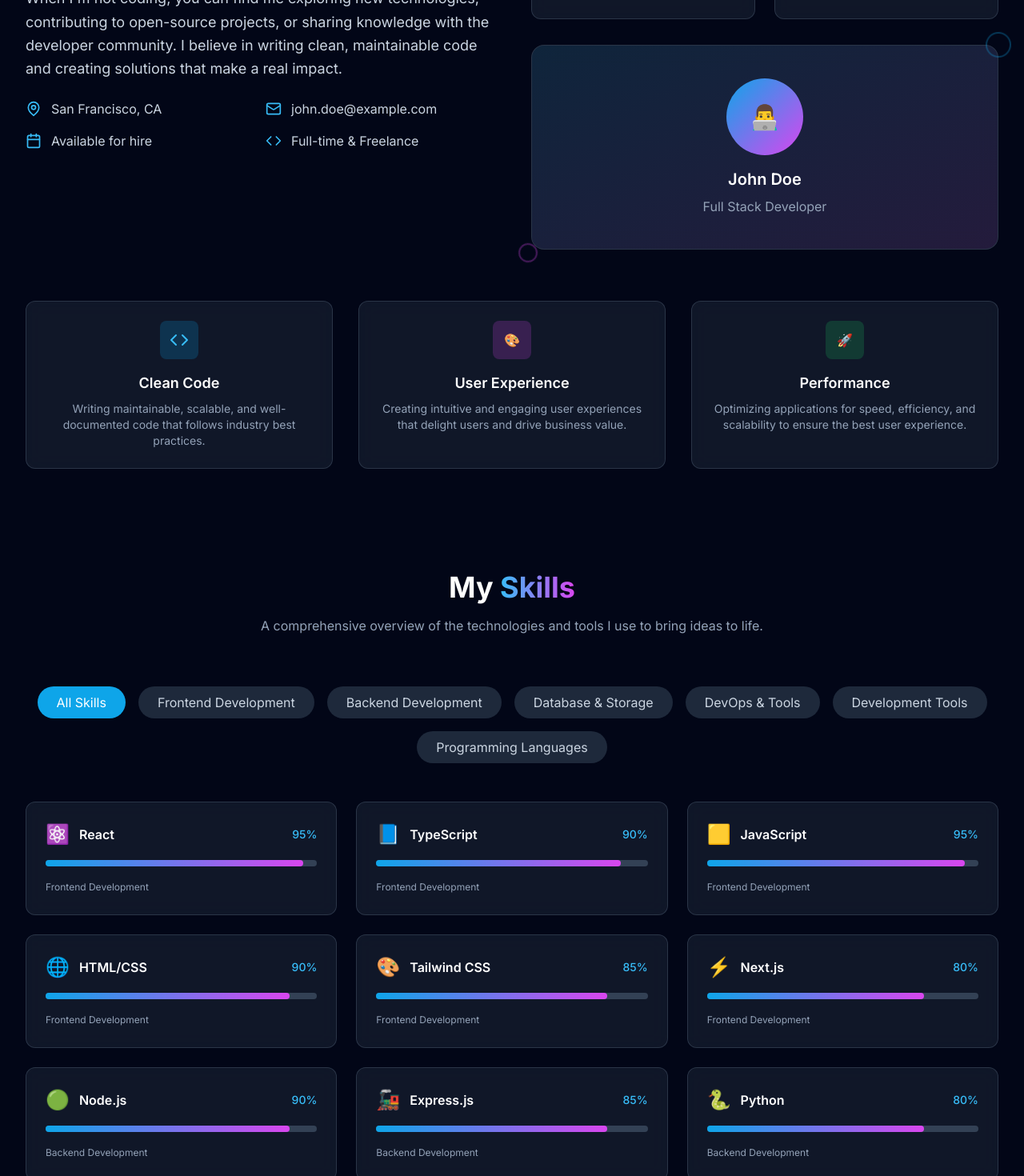
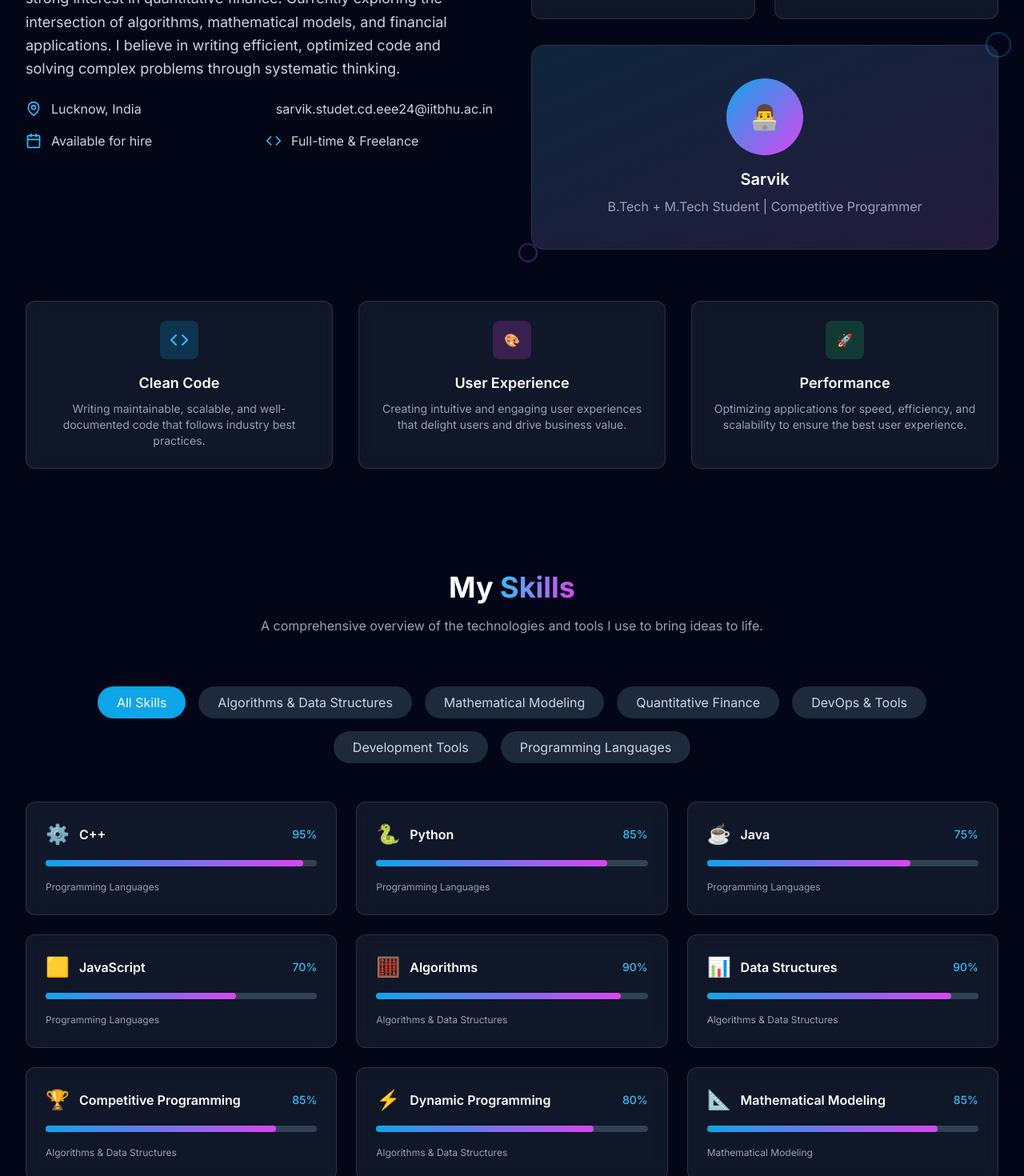
Before and after one commit to SarvikIIT/portfolio, a React (Create React App) app: page / in a window 1280 px wide. Shown: the part 1260-2730 px from the top of the page at 80% size. Built offline with nearby package versions, Linux system fonts and the light colour scheme.

Commit message:
Update portfolio with Sarvik's personal information: IIT BHU student, competitive programming, quantitative finance

```diff
--- a/src/data/experience.ts
+++ b/src/data/experience.ts
@@ -10,67 +10,35 @@
 }
 
 export const experience: TimelineItem[] = [
-  // Work Experience
+  // Education
   {
-    id: 'senior-developer',
-    title: 'Senior Full Stack Developer',
-    subtitle: 'TechCorp Inc.',
-    description: 'Led development of enterprise web applications using React, Node.js, and cloud technologies. Mentored junior developers and implemented best practices for code quality and performance.',
-    period: '2022 - Present',
-    type: 'work',
-    icon: '💼',
-    tags: ['React', 'Node.js', 'AWS', 'MongoDB', 'Team Leadership']
+    id: 'dual-degree',
+    title: 'B.Tech + M.Tech Dual Degree',
+    subtitle: 'Indian Institute of Technology, BHU',
+    description: 'Currently pursuing dual degree in Electrical Engineering with focus on high-performance computing, algorithms, and mathematical modeling. Active in competitive programming and quantitative finance research.',
+    period: '2023 - Present',
+    type: 'education',
+    icon: '🎓',
+    tags: ['C++', 'Algorithms', 'Mathematical Modeling', 'Competitive Programming']
   },
   {
-    id: 'full-stack-developer',
-    title: 'Full Stack Developer',
-    subtitle: 'StartupXYZ',
-    description: 'Built and maintained multiple web applications from concept to deployment. Collaborated with design and product teams to deliver user-centric solutions.',
-    period: '2020 - 2022',
-    type: 'work',
-    icon: '🚀',
-    tags: ['React', 'Python', 'PostgreSQL', 'Docker', 'Agile']
+    id: 'competitive-programming',
+    title: 'Competitive Programming',
+    subtitle: 'Codeforces, CodeChef, LeetCode',
+    description: 'Active competitive programmer solving algorithmic problems. Participating in coding contests and improving problem-solving skills.',
+    period: '2023 - Present',
+    type: 'education',
+    icon: '🏆',
+    tags: ['C++', 'Algorithms', 'Data Structures', 'Problem Solving']
   },
   {
-    id: 'junior-developer',
-    title: 'Junior Developer',
-    subtitle: 'Digital Solutions Ltd.',
-    description: 'Developed frontend components and backend APIs. Participated in code reviews and contributed to team documentation.',
-    period: '2019 - 2020',
-    type: 'work',
-    icon: '👨‍💻',
-    tags: ['JavaScript', 'Node.js', 'MongoDB', 'Git', 'Testing']
-  },
-
-  // Education
-  {
-    id: 'masters-degree',
-    title: 'Master of Science in Computer Science',
-    subtitle: 'Stanford University',
-    description: 'Specialized in software engineering and artificial intelligence. Completed thesis on machine learning applications in web development.',
-    period: '2017 - 2019',
+    id: 'quantitative-finance',
+    title: 'Quantitative Finance Research',
+    subtitle: 'Self-Study & Projects',
+    description: 'Exploring quantitative finance concepts including financial modeling, risk management, and algorithmic trading strategies.',
+    period: '2023 - Present',
     type: 'education',
-    icon: '🎓',
-    tags: ['Machine Learning', 'Software Engineering', 'Research']
-  },
-  {
-    id: 'bachelors-degree',
-    title: 'Bachelor of Science in Computer Science',
-    subtitle: 'University of California, Berkeley',
-    description: 'Graduated with honors. Focused on web development, algorithms, and data structures. Active member of the Computer Science Club.',
-    period: '2013 - 2017',
-    type: 'education',
-    icon: '📚',
-    tags: ['Algorithms', 'Data Structures', 'Web Development']
-  },
-  {
-    id: 'certifications',
-    title: 'Professional Certifications',
-    subtitle: 'Various Institutions',
-    description: 'AWS Certified Developer, Google Cloud Professional Developer, and various other industry-recognized certifications.',
-    period: '2019 - Present',
-    type: 'education',
-    icon: '🏆',
-    tags: ['AWS', 'Google Cloud', 'Certifications']
+    icon: '💰',
+    tags: ['Financial Modeling', 'Risk Management', 'Python', 'Statistics']
   }
 ];
--- a/src/data/personalInfo.ts
+++ b/src/data/personalInfo.ts
@@ -10,16 +10,15 @@
 }
 
 export const personalInfo: PersonalInfo = {
-  name: "John Doe",
-  title: "Full Stack Developer",
-  tagline: "Crafting digital experiences with code and creativity",
-  about: `I'm a passionate full-stack developer with 5+ years of experience building modern web applications.
-  I specialize in React, Node.js, and cloud technologies, with a keen eye for design and user experience.
-  When I'm not coding, you can find me exploring new technologies, contributing to open-source projects,
-  or sharing knowledge with the developer community. I believe in writing clean, maintainable code and
-  creating solutions that make a real impact.`,
-  email: "john.doe@example.com",
-  location: "San Francisco, CA",
-  avatar: "/avatar.jpg", // Placeholder - replace with actual image
-  resumeUrl: "/resume.pdf" // Placeholder - replace with actual resume
+  name: "Sarvik",
+  title: "B.Tech + M.Tech Student | Competitive Programmer",
+  tagline: "Quantitative Finance Enthusiast & High-Performance C++ Developer",
+  about: `I'm a 2nd-year dual degree B.Tech + M.Tech student at IIT BHU, passionate about high-performance C++ programming
+  and mathematical modeling. I love competitive programming and have a strong interest in quantitative finance.
+  Currently exploring the intersection of algorithms, mathematical models, and financial applications.
+  I believe in writing efficient, optimized code and solving complex problems through systematic thinking.`,
+  email: "sarvik.studet.cd.eee24@iitbhu.ac.in",
+  location: "Lucknow, India",
+  avatar: "👨‍💻", // Emoji placeholder - can be replaced with actual photo
+  resumeUrl: "#" // Placeholder - replace with actual resume URL
 };
--- a/src/data/projects.ts
+++ b/src/data/projects.ts
@@ -11,34 +11,44 @@
 
 export const projects: Project[] = [
   {
-    id: 'ecommerce-platform',
-    title: 'E-Commerce Platform',
-    description: 'A full-stack e-commerce platform built with React, Node.js, and MongoDB. Features include user authentication, product management, shopping cart, payment integration, and admin dashboard.',
-    image: '/projects/ecommerce.jpg',
-    technologies: ['React', 'Node.js', 'MongoDB', 'Stripe', 'Redux', 'Tailwind CSS'],
-    githubUrl: 'https://github.com/username/ecommerce-platform',
-    liveUrl: 'https://ecommerce-demo.com',
+    id: 'algorithm-visualizer',
+    title: 'Algorithm Visualizer',
+    description: 'An interactive web application that visualizes various algorithms like sorting, pathfinding, and graph algorithms. Built with C++ backend and React frontend for educational purposes.',
+    image: '/projects/algo-viz.jpg',
+    technologies: ['C++', 'React', 'JavaScript', 'D3.js', 'WebAssembly'],
+    githubUrl: 'https://github.com/SarvikIIT/algorithm-visualizer',
+    liveUrl: '#',
     featured: true
   },
   {
-    id: 'task-management-app',
-    title: 'Task Management App',
-    description: 'A collaborative task management application with real-time updates, drag-and-drop functionality, and team collaboration features. Built with React, TypeScript, and Socket.io.',
-    image: '/projects/task-app.jpg',
-    technologies: ['React', 'TypeScript', 'Socket.io', 'Node.js', 'PostgreSQL', 'Docker'],
-    githubUrl: 'https://github.com/username/task-management',
-    liveUrl: 'https://task-app-demo.com',
+    id: 'trading-strategy-backtester',
+    title: 'Trading Strategy Backtester',
+    description: 'A quantitative finance tool for backtesting trading strategies using historical market data. Implements various technical indicators and risk management features.',
+    image: '/projects/trading.jpg',
+    technologies: ['Python', 'Pandas', 'NumPy', 'Matplotlib', 'Financial Data APIs'],
+    githubUrl: 'https://github.com/SarvikIIT/trading-backtester',
+    liveUrl: '#',
     featured: true
   },
   {
-    id: 'ai-chatbot',
-    title: 'AI Chatbot',
-    description: 'An intelligent chatbot powered by OpenAI GPT-3, featuring natural language processing, conversation memory, and integration with various messaging platforms.',
-    image: '/projects/chatbot.jpg',
-    technologies: ['Python', 'OpenAI API', 'FastAPI', 'React', 'WebSocket', 'Redis'],
-    githubUrl: 'https://github.com/username/ai-chatbot',
-    liveUrl: 'https://chatbot-demo.com',
+    id: 'mathematical-modeling-library',
+    title: 'Mathematical Modeling Library',
+    description: 'A C++ library for mathematical modeling and optimization problems. Includes implementations of numerical methods, optimization algorithms, and statistical analysis tools.',
+    image: '/projects/math-lib.jpg',
+    technologies: ['C++', 'Eigen', 'Boost', 'CMake', 'Unit Testing'],
+    githubUrl: 'https://github.com/SarvikIIT/math-modeling-lib',
+    liveUrl: '#',
     featured: true
+  },
+  {
+    id: 'competitive-programming-solutions',
+    title: 'Competitive Programming Solutions',
+    description: 'A collection of my solutions to competitive programming problems from platforms like Codeforces, CodeChef, and LeetCode. Organized by difficulty and topic.',
+    image: '/projects/cp-solutions.jpg',
+    technologies: ['C++', 'Algorithms', 'Data Structures', 'Problem Solving'],
+    githubUrl: 'https://github.com/SarvikIIT/cp-solutions',
+    liveUrl: '#',
+    featured: false
   },
   {
     id: 'portfolio-website',
@@ -46,28 +56,18 @@
     description: 'A modern, responsive portfolio website built with React and Tailwind CSS. Features dark mode, smooth animations, and optimized performance.',
     image: '/projects/portfolio.jpg',
     technologies: ['React', 'TypeScript', 'Tailwind CSS', 'Framer Motion', 'Vite'],
-    githubUrl: 'https://github.com/username/portfolio',
-    liveUrl: 'https://portfolio-demo.com',
+    githubUrl: 'https://github.com/SarvikIIT/portfolio',
+    liveUrl: '#',
     featured: false
   },
   {
-    id: 'weather-app',
-    title: 'Weather Dashboard',
-    description: 'A weather application that displays current weather conditions and forecasts for multiple locations. Features interactive maps and detailed weather analytics.',
-    image: '/projects/weather.jpg',
-    technologies: ['React', 'OpenWeather API', 'Chart.js', 'Leaflet', 'CSS3'],
-    githubUrl: 'https://github.com/username/weather-app',
-    liveUrl: 'https://weather-demo.com',
-    featured: false
-  },
-  {
-    id: 'blog-platform',
-    title: 'Blog Platform',
-    description: 'A content management system for blogs with markdown support, SEO optimization, and analytics dashboard. Built with Next.js and Prisma.',
-    image: '/projects/blog.jpg',
-    technologies: ['Next.js', 'Prisma', 'PostgreSQL', 'Tailwind CSS', 'Vercel'],
-    githubUrl: 'https://github.com/username/blog-platform',
-    liveUrl: 'https://blog-demo.com',
+    id: 'data-structures-implementation',
+    title: 'Data Structures Implementation',
+    description: 'A comprehensive implementation of various data structures in C++ with detailed documentation and performance analysis. Includes custom allocators and memory optimization.',
+    image: '/projects/ds-impl.jpg',
+    technologies: ['C++', 'STL', 'Memory Management', 'Performance Analysis'],
+    githubUrl: 'https://github.com/SarvikIIT/data-structures',
+    liveUrl: '#',
     featured: false
   }
 ];
--- a/src/data/skills.ts
+++ b/src/data/skills.ts
@@ -6,47 +6,40 @@
 }
 
 export const skills: Skill[] = [
-  // Frontend
-  { name: 'React', level: 95, category: 'frontend', icon: '⚛️' },
-  { name: 'TypeScript', level: 90, category: 'frontend', icon: '📘' },
-  { name: 'JavaScript', level: 95, category: 'frontend', icon: '🟨' },
-  { name: 'HTML/CSS', level: 90, category: 'frontend', icon: '🌐' },
-  { name: 'Tailwind CSS', level: 85, category: 'frontend', icon: '🎨' },
-  { name: 'Next.js', level: 80, category: 'frontend', icon: '⚡' },
+  // Programming Languages
+  { name: 'C++', level: 95, category: 'languages', icon: '⚙️' },
+  { name: 'Python', level: 85, category: 'languages', icon: '🐍' },
+  { name: 'Java', level: 75, category: 'languages', icon: '☕' },
+  { name: 'JavaScript', level: 70, category: 'languages', icon: '🟨' },
 
-  // Backend
-  { name: 'Node.js', level: 90, category: 'backend', icon: '🟢' },
-  { name: 'Express.js', level: 85, category: 'backend', icon: '🚂' },
-  { name: 'Python', level: 80, category: 'backend', icon: '🐍' },
-  { name: 'Django', level: 75, category: 'backend', icon: '🎯' },
-  { name: 'FastAPI', level: 70, category: 'backend', icon: '⚡' },
+  // Algorithms & Data Structures
+  { name: 'Algorithms', level: 90, category: 'frontend', icon: '🧮' },
+  { name: 'Data Structures', level: 90, category: 'frontend', icon: '📊' },
+  { name: 'Competitive Programming', level: 85, category: 'frontend', icon: '🏆' },
+  { name: 'Dynamic Programming', level: 80, category: 'frontend', icon: '⚡' },
 
-  // Database
-  { name: 'MongoDB', level: 85, category: 'database', icon: '🍃' },
-  { name: 'PostgreSQL', level: 80, category: 'database', icon: '🐘' },
-  { name: 'Redis', level: 75, category: 'database', icon: '🔴' },
+  // Mathematical Modeling
+  { name: 'Mathematical Modeling', level: 85, category: 'backend', icon: '📐' },
+  { name: 'Numerical Methods', level: 80, category: 'backend', icon: '🔢' },
+  { name: 'Optimization', level: 75, category: 'backend', icon: '🎯' },
+  { name: 'Statistics', level: 70, category: 'backend', icon: '📈' },
 
-  // DevOps
-  { name: 'Docker', level: 80, category: 'devops', icon: '🐳' },
-  { name: 'AWS', level: 75, category: 'devops', icon: '☁️' },
-  { name: 'Git', level: 90, category: 'devops', icon: '📝' },
-  { name: 'CI/CD', level: 70, category: 'devops', icon: '🔄' },
+  // Quantitative Finance
+  { name: 'Financial Modeling', level: 75, category: 'database', icon: '💰' },
+  { name: 'Risk Management', level: 70, category: 'database', icon: '🛡️' },
+  { name: 'Trading Algorithms', level: 65, category: 'database', icon: '📈' },
 
-  // Tools
-  { name: 'VS Code', level: 95, category: 'tools', icon: '💻' },
-  { name: 'Figma', level: 70, category: 'tools', icon: '🎨' },
-  { name: 'Postman', level: 85, category: 'tools', icon: '📮' },
-
-  // Languages
-  { name: 'C++', level: 85, category: 'languages', icon: '⚙️' },
-  { name: 'Java', level: 75, category: 'languages', icon: '☕' },
-  { name: 'Go', level: 65, category: 'languages', icon: '🐹' },
+  // Tools & Technologies
+  { name: 'Git', level: 85, category: 'devops', icon: '📝' },
+  { name: 'VS Code', level: 90, category: 'tools', icon: '💻' },
+  { name: 'Linux', level: 80, category: 'tools', icon: '🐧' },
+  { name: 'Docker', level: 65, category: 'tools', icon: '🐳' },
 ];
 
 export const skillCategories = {
-  frontend: 'Frontend Development',
-  backend: 'Backend Development',
-  database: 'Database & Storage',
+  frontend: 'Algorithms & Data Structures',
+  backend: 'Mathematical Modeling',
+  database: 'Quantitative Finance',
   devops: 'DevOps & Tools',
   tools: 'Development Tools',
   languages: 'Programming Languages'
--- a/src/data/socialLinks.ts
+++ b/src/data/socialLinks.ts
@@ -8,32 +8,32 @@
 export const socialLinks: SocialLink[] = [
   {
     name: 'GitHub',
-    url: 'https://github.com/username',
+    url: 'https://github.com/SarvikIIT',
     icon: 'github',
     color: 'hover:text-gray-400'
   },
   {
     name: 'LinkedIn',
-    url: 'https://linkedin.com/in/username',
+    url: 'https://linkedin.com/in/sarvik-iit',
     icon: 'linkedin',
     color: 'hover:text-blue-400'
   },
   {
-    name: 'Twitter',
-    url: 'https://twitter.com/username',
-    icon: 'twitter',
-    color: 'hover:text-blue-400'
+    name: 'Codeforces',
+    url: 'https://codeforces.com/profile/sarvik',
+    icon: 'code',
+    color: 'hover:text-blue-600'
+  },
+  {
+    name: 'LeetCode',
+    url: 'https://leetcode.com/sarvik',
+    icon: 'code',
+    color: 'hover:text-yellow-400'
   },
   {
     name: 'Email',
-    url: 'mailto:john.doe@example.com',
+    url: 'mailto:sarvik.studet.cd.eee24@iitbhu.ac.in',
     icon: 'mail',
     color: 'hover:text-red-400'
-  },
-  {
-    name: 'Portfolio',
-    url: 'https://portfolio.com',
-    icon: 'globe',
-    color: 'hover:text-green-400'
   }
 ];
```
